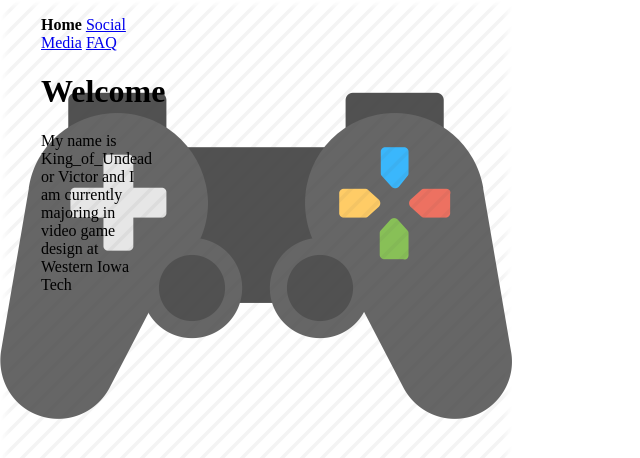
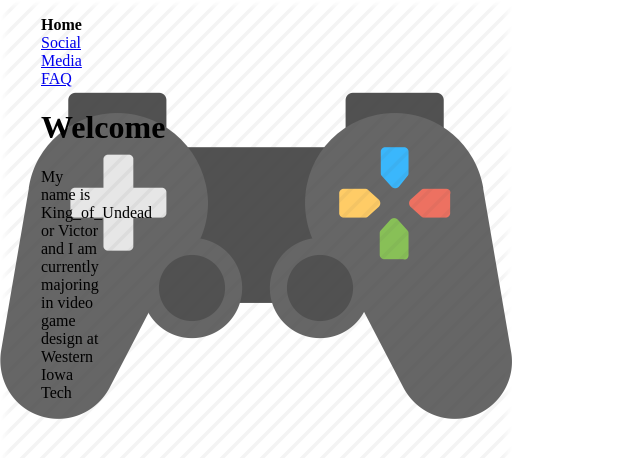
Before and after one commit to KingofUndead/website, a plain HTML site: page index.html in a window 1280 px wide. Shown: the whole page, without its empty margins (0-640 px from the left). Drawn offline with Linux system fonts and the light colour scheme.

Commit message:
Update index.html

```diff
--- a/index.html
+++ b/index.html
@@ -8,8 +8,8 @@
 <div><p>My name is King_of_Undead or Victor and I am currently majoring in video game design at Western Iowa Tech</p></div>
 <style>body{
      position: absolute;
-    width: 97px;
-    height: 76px;
+    width: 60px;
+    height: 54px;
     left: 33px;
     top: 8px;
     background: no-repeat url(168-512.png);
```
